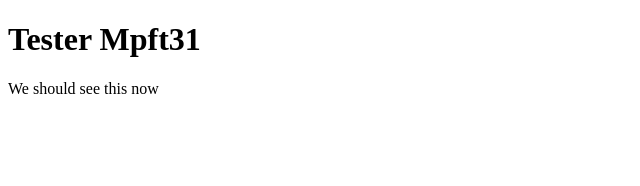
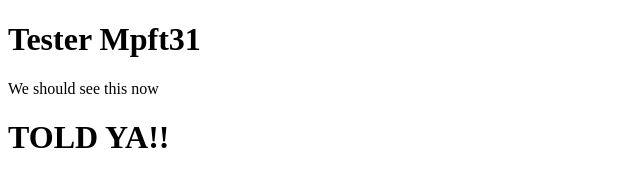
Before and after one commit to Leigh-75/mpft31-portfolio2, a plain HTML site: page index.html in a window 1280 px wide. Shown: the whole page, without its empty margins (0-640 px from the left). Drawn offline with Linux system fonts and the light colour scheme.

Commit message:
Add tester element

```diff
--- a/index.html
+++ b/index.html
@@ -8,5 +8,6 @@
 <body>
     <h1>Tester Mpft31</h1>
     <p>We should see this now</p>
+    <h1>TOLD YA!!</h1>
 </body>
 </html>
```
